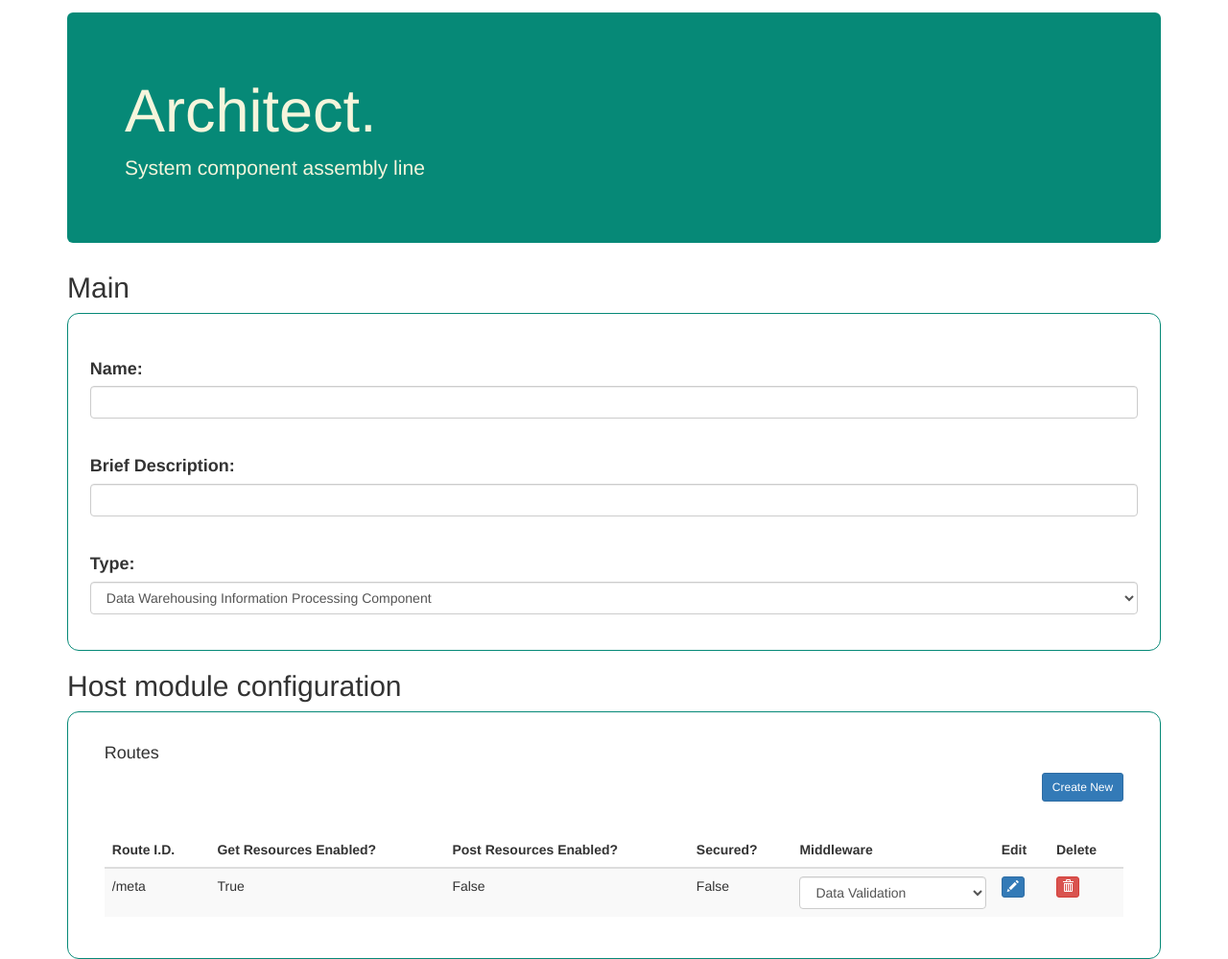
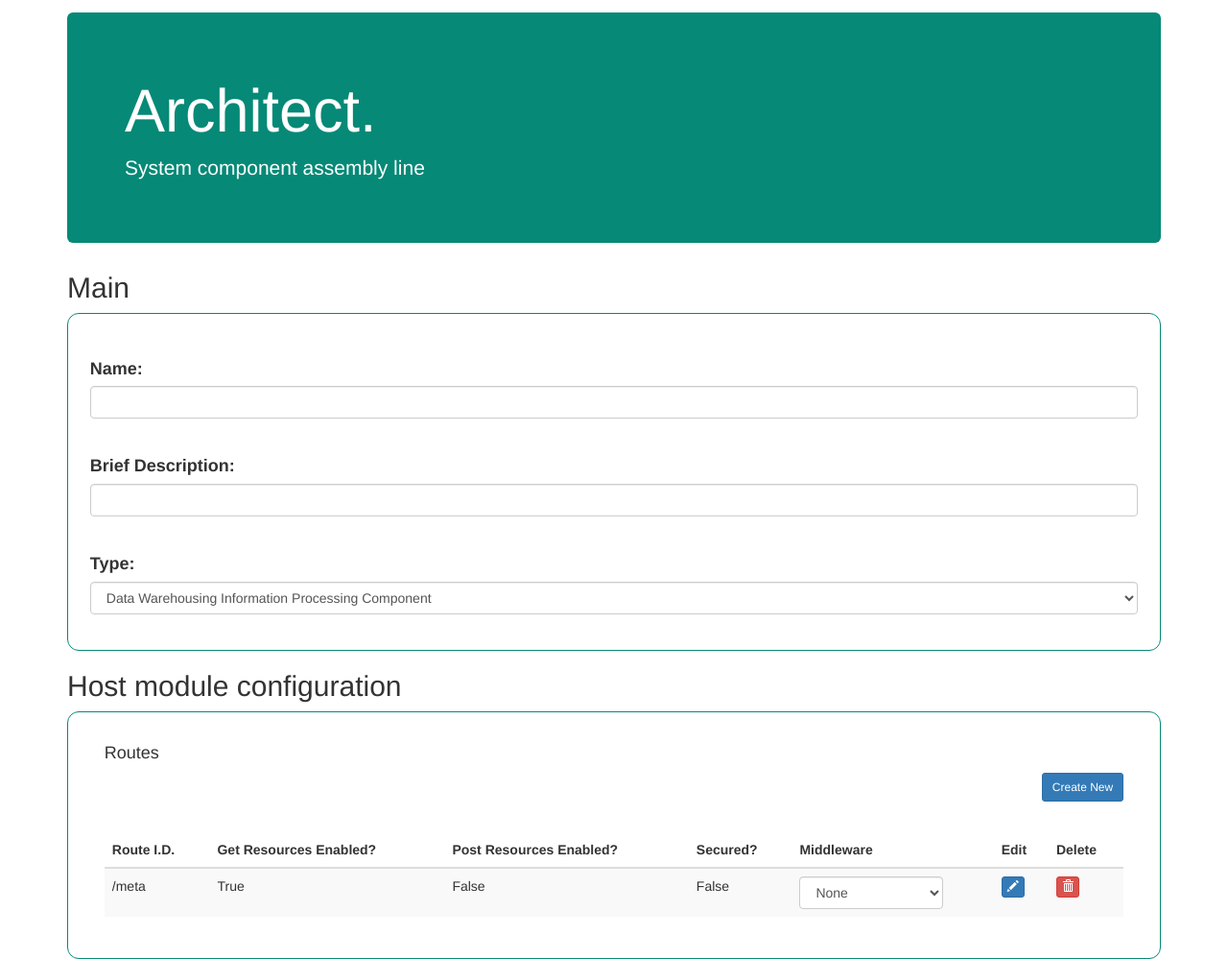
Before and after one commit to FrescoDev/architect-static-interface-styleguide, a website: page app/index.html in a window 1280 px wide. Shown: the top 999 px of the page at 96% size. Drawn offline with nearby package versions, Linux system fonts and the light colour scheme.

Commit message:
change banner font colour, decreases select el width

```diff
--- a/app/index.html
+++ b/app/index.html
@@ -89,7 +89,8 @@
                                 <td>False</td>
                                 <td>
                                     <div>
-                                        <select class="form-control" id="component_type">
+                                        <select class="form-control" style="width: 77%" id="component_type">
+                                            <option>None</option>
                                             <option>Data Validation</option>
                                         </select>
                                     </div>
--- a/app/styling/main.css
+++ b/app/styling/main.css
@@ -4,7 +4,7 @@ body {
 
 .main-banner {
     background-color: #068977;
-    color: beige;
+    color: white;
 }
 
 .label-headings {
```
